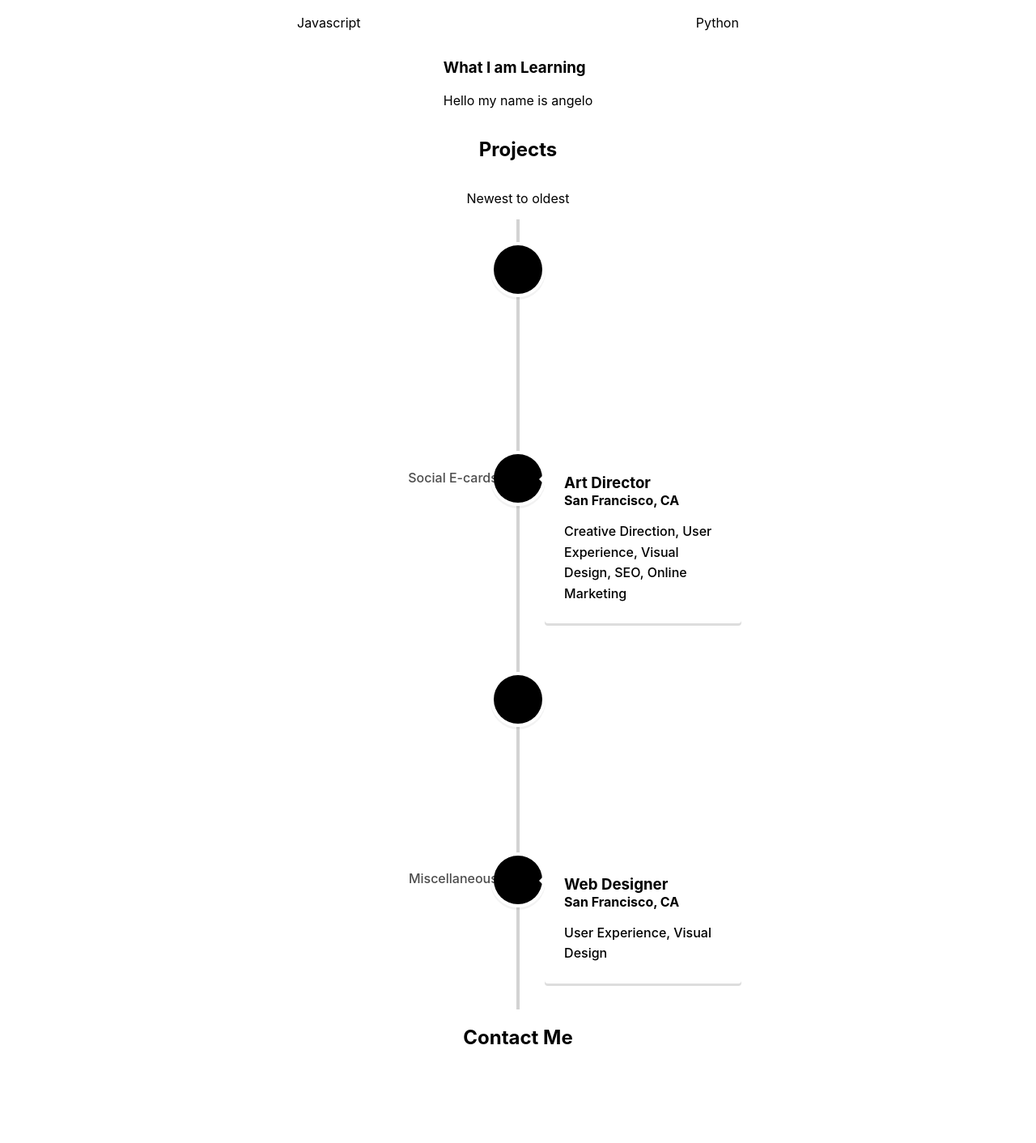
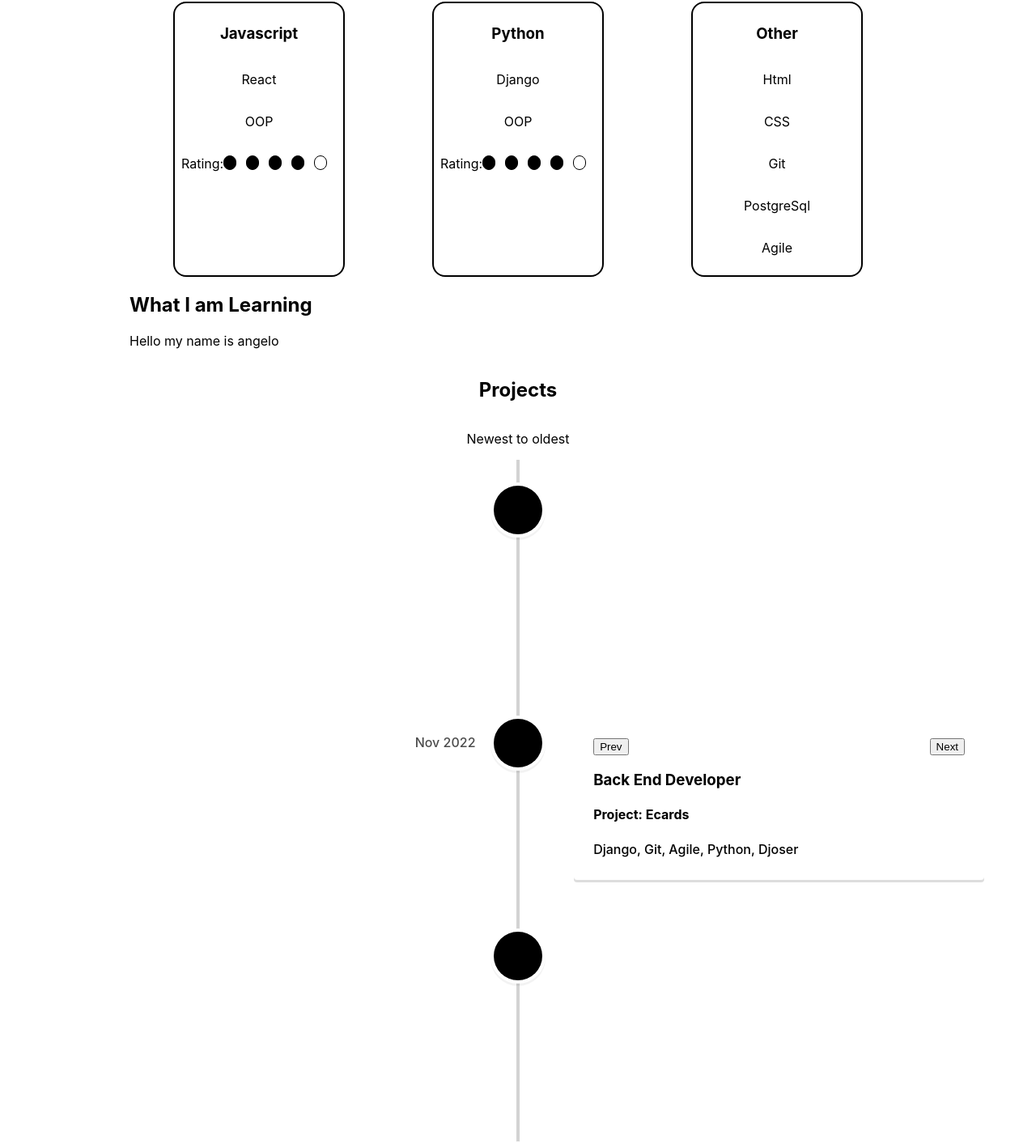
Before and after one commit to Ambryan2/fe-personal-website, a React (Create React App) app in the folder personal-website/: page / in a window 1280 px wide. Shown: the part 892-2304 px from the top of the page at 81% size. Before the commit the page ends 2208 px from the top, so only its background shows below. Built offline with nearby package versions, Linux system fonts and the light colour scheme.

Commit message:
timeline switch

```diff
--- a/personal-website/src/App.css
+++ b/personal-website/src/App.css
@@ -59,6 +59,7 @@
   display: flex;
   flex-flow: column;
   align-items: center;
+  width: 100%;
 }
 .project-img{
   display: flex;
@@ -71,6 +72,40 @@
 /* skills */
 .skills{
   display: flex;
+  flex-flow: wrap;
   justify-content: space-around;
   width: 100%;
 }
+.skill{
+  display: flex;
+  flex-flow: column wrap;
+  width: 20%;
+  align-items: center;
+  border: 2px black solid;
+  border-radius: 1em;
+  padding: 1vh;
+}
+.rating{
+  display: flex;
+  width: 100%;
+  justify-content: center;
+}
+.circle{
+  border: 1px black solid;
+  border-radius: 3em;
+  height: 2vh;
+  width: 2vh;
+  margin-right: 1.5vh;
+}
+.black{
+  background-color: black;
+}
+/* learning */
+.learning{
+  width: 100%;
+}
+/* Slider */
+.slider{
+  display: flex;
+  justify-content: space-between;
+}
--- /dev/null
+++ b/personal-website/src/components.js/E-cards.js
@@ -0,0 +1,67 @@
+import { useState } from 'react'
+
+export const Ecards = () => {
+    const [step, setStep] = useState(0)
+
+    function renderStep(step){
+        const formSteps = [
+            <>
+                <h3>Back End Developer</h3>
+                <h4>Project: Ecards</h4>
+                <p>
+                Django, Git, Agile, Python, Djoser
+                </p>
+            </>
+            ,
+            <>
+            <h1>Homepage</h1>
+            </>
+            ,
+            <>
+            <h1>questionnaire</h1>
+            </>
+            ,
+            <>
+            <h1>Habit page</h1>
+            </>
+            ,
+            <>
+            <h1>Friends</h1>
+            </>
+        ];
+
+        return step<formSteps.length ? formSteps[step] : null;
+    }
+    const next = (event) => {
+        event.preventDefault()
+        if (step>3){
+            setStep(0)
+        }
+        else{
+            setStep(step+1)
+        }
+
+    }
+    const prev = (event) => {
+        event.preventDefault()
+        if (step === 0){
+            setStep(4)
+        }
+        else{
+            setStep(step-1)
+        }
+
+    }
+
+
+    return(
+        <div>
+            <div className='slider'>
+                <button onClick={prev}>Prev</button>
+                <button onClick={next}>Next</button>
+            </div>
+            {renderStep(step)}
+
+        </div>
+    )
+}
--- /dev/null
+++ b/personal-website/src/components.js/Habit.js
@@ -0,0 +1,67 @@
+import { useState } from 'react'
+
+export const Habit = () => {
+    const [step, setStep] = useState(0)
+
+    function renderStep(step){
+        const formSteps = [
+            <>
+                <h3>Back End Developer</h3>
+                <h4>Project: Habit Tracker</h4>
+                <p>
+                Django, Git, Python
+                </p>
+            </>
+            ,
+            <>
+            <h1>Homepage</h1>
+            </>
+            ,
+            <>
+            <h1>questionnaire</h1>
+            </>
+            ,
+            <>
+            <h1>Habit page</h1>
+            </>
+            ,
+            <>
+            <h1>Friends</h1>
+            </>
+        ];
+
+        return step<formSteps.length ? formSteps[step] : null;
+    }
+    const next = (event) => {
+        event.preventDefault()
+        if (step>3){
+            setStep(0)
+        }
+        else{
+            setStep(step+1)
+        }
+
+    }
+    const prev = (event) => {
+        event.preventDefault()
+        if (step === 0){
+            setStep(4)
+        }
+        else{
+            setStep(step-1)
+        }
+
+    }
+
+
+    return(
+        <div>
+            <div className='slider'>
+                <button onClick={prev}>Prev</button>
+                <button onClick={next}>Next</button>
+            </div>
+            {renderStep(step)}
+
+        </div>
+    )
+}
--- /dev/null
+++ b/personal-website/src/components.js/Misc.js
@@ -0,0 +1,67 @@
+import { useState } from 'react'
+
+export const Miscellaneous = () => {
+    const [step, setStep] = useState(0)
+
+    function renderStep(step){
+        const formSteps = [
+            <>
+                <h3>Full Stack Developer</h3>
+                <h4>Project: Random</h4>
+                <p>
+                Django, Git, Python, Javascript
+                </p>
+            </>
+            ,
+            <>
+            <h1>Homepage</h1>
+            </>
+            ,
+            <>
+            <h1>questionnaire</h1>
+            </>
+            ,
+            <>
+            <h1>Habit page</h1>
+            </>
+            ,
+            <>
+            <h1>Friends</h1>
+            </>
+        ];
+
+        return step<formSteps.length ? formSteps[step] : null;
+    }
+    const next = (event) => {
+        event.preventDefault()
+        if (step>3){
+            setStep(0)
+        }
+        else{
+            setStep(step+1)
+        }
+
+    }
+    const prev = (event) => {
+        event.preventDefault()
+        if (step === 0){
+            setStep(4)
+        }
+        else{
+            setStep(step-1)
+        }
+
+    }
+
+
+    return(
+        <div>
+            <div className='slider'>
+                <button onClick={prev}>Prev</button>
+                <button onClick={next}>Next</button>
+            </div>
+            {renderStep(step)}
+
+        </div>
+    )
+}
--- /dev/null
+++ b/personal-website/src/components.js/Neoself.js
@@ -0,0 +1,67 @@
+import { useState } from 'react'
+
+export const NeoSelf = () => {
+    const [step, setStep] = useState(0)
+
+    function renderStep(step){
+        const formSteps = [
+            <>
+                <h3>Full Stack Developer</h3>
+                <h4>Project: NeoSelf</h4>
+                <p>
+                Django, React, Victory Charts, Git, Trello, Agile, Python, Javascript
+                </p>
+            </>
+            ,
+            <>
+            <h1>Homepage</h1>
+            </>
+            ,
+            <>
+            <h1>questionnaire</h1>
+            </>
+            ,
+            <>
+            <h1>Habit page</h1>
+            </>
+            ,
+            <>
+            <h1>Friends</h1>
+            </>
+        ];
+
+        return step<formSteps.length ? formSteps[step] : null;
+    }
+    const next = (event) => {
+        event.preventDefault()
+        if (step>3){
+            setStep(0)
+        }
+        else{
+            setStep(step+1)
+        }
+
+    }
+    const prev = (event) => {
+        event.preventDefault()
+        if (step === 0){
+            setStep(4)
+        }
+        else{
+            setStep(step-1)
+        }
+
+    }
+
+
+    return(
+        <div>
+            <div className='slider'>
+                <button onClick={prev}>Prev</button>
+                <button onClick={next}>Next</button>
+            </div>
+            {renderStep(step)}
+
+        </div>
+    )
+}
--- a/personal-website/src/components.js/Projects.js
+++ b/personal-website/src/components.js/Projects.js
@@ -1,5 +1,9 @@
 import { VerticalTimeline, VerticalTimelineElement }  from 'react-vertical-timeline-component';
 import 'react-vertical-timeline-component/style.min.css';
+import { NeoSelf } from './Neoself';
+import { Ecards } from './E-cards';
+import { Habit } from './Habit';
+import { Miscellaneous } from './Misc';
 
 export const Projects = () => {
 
@@ -9,42 +13,36 @@ export const Projects = () => {
 >
     <VerticalTimelineElement
         // contentArrowStyle={{ borderRight: '7px solid  rgb(33, 150, 243)' }}
-        date="NeoSelf"
+        date="Dec 2022-Jan 2023"
         iconStyle={{ background: 'black', color: '#fff' }}
     >
-        <div className='project-img'>
-            <img className='spec-img' alt="iron-man" src='https://gh.cdn.sewest.net/assets/ident/news/d81c6286/Avenger_Blog_IronMan_Imagery5-q4grmvi70.jpg?quality=65'/>
-        </div>
+
+        <NeoSelf />
+
     </VerticalTimelineElement>
     <VerticalTimelineElement
-        date="Social E-cards"
+        date="Nov 2022"
         iconStyle={{ background: 'black', color: '#fff' }}
     >
-        <h3 className="vertical-timeline-element-title">Art Director</h3>
-        <h4 className="vertical-timeline-element-subtitle">San Francisco, CA</h4>
-        <p>
-        Creative Direction, User Experience, Visual Design, SEO, Online Marketing
-        </p>
+
+        <Ecards />
+
     </VerticalTimelineElement>
     <VerticalTimelineElement
-        date="Django Library"
+        date="Nov 2022"
         iconStyle={{ background: 'black', color: '#fff' }}
     >
-        <h3 className="vertical-timeline-element-title">Web Designer</h3>
-        <h4 className="vertical-timeline-element-subtitle">Los Angeles, CA</h4>
-        <p>
-        User Experience, Visual Design
-        </p>
+
+        <Habit />
+
     </VerticalTimelineElement>
     <VerticalTimelineElement
-        date="Miscellaneous"
+        date="Sept - Nov 2022"
         iconStyle={{ background: 'black', color: '#fff' }}
     >
-        <h3 className="vertical-timeline-element-title">Web Designer</h3>
-        <h4 className="vertical-timeline-element-subtitle">San Francisco, CA</h4>
-        <p>
-        User Experience, Visual Design
-        </p>
+
+    <Miscellaneous />
+
     </VerticalTimelineElement>
 
 </VerticalTimeline>
--- a/personal-website/src/components.js/homepage.js
+++ b/personal-website/src/components.js/homepage.js
@@ -26,16 +26,45 @@ export const HomePage = () => {
                 <h2>Skills</h2>
                 <div className="skills">
                     <div className="skill">
-                        <p>Javascript</p>
+                        <h3>Javascript</h3>
+                        <p>React</p>
+                        <p>OOP</p>
+                        <div className="rating">
+                            <p>Rating: </p>
+                            <p className="circle black"></p>
+                            <p className="circle black"></p>
+                            <p className="circle black"></p>
+                            <p className="circle black"></p>
+                            <p className="circle"></p>
+                        </div>
+
                     </div>
                     <div className="skill">
-                        <p>Python</p>
+                        <h3>Python</h3>
+                        <p>Django</p>
+                        <p>OOP</p>
+                        <div className="rating">
+                            <p>Rating: </p>
+                            <p className="circle black"></p>
+                            <p className="circle black"></p>
+                            <p className="circle black"></p>
+                            <p className="circle black"></p>
+                            <p className="circle"></p>
+                        </div>
+                    </div>
+                    <div className="skill">
+                        <h3>Other</h3>
+                        <p>Html</p>
+                        <p>CSS</p>
+                        <p>Git</p>
+                        <p>PostgreSql</p>
+                        <p>Agile</p>
                     </div>
                 </div>
                 <div className="learning">
-                        <h3>What I am Learning</h3>
-
+                        <h2>What I am Learning</h2>
                         <p>Hello my name is angelo </p>
+                </div>
             </div>
             <div className="projects">
                 <h2>Projects</h2>
@@ -46,6 +75,5 @@ export const HomePage = () => {
                 <h2>Contact Me</h2>
             </div>
         </div>
-        </div>
     )
 }
```
Lines whose indentation alone changed are shown as unchanged.
